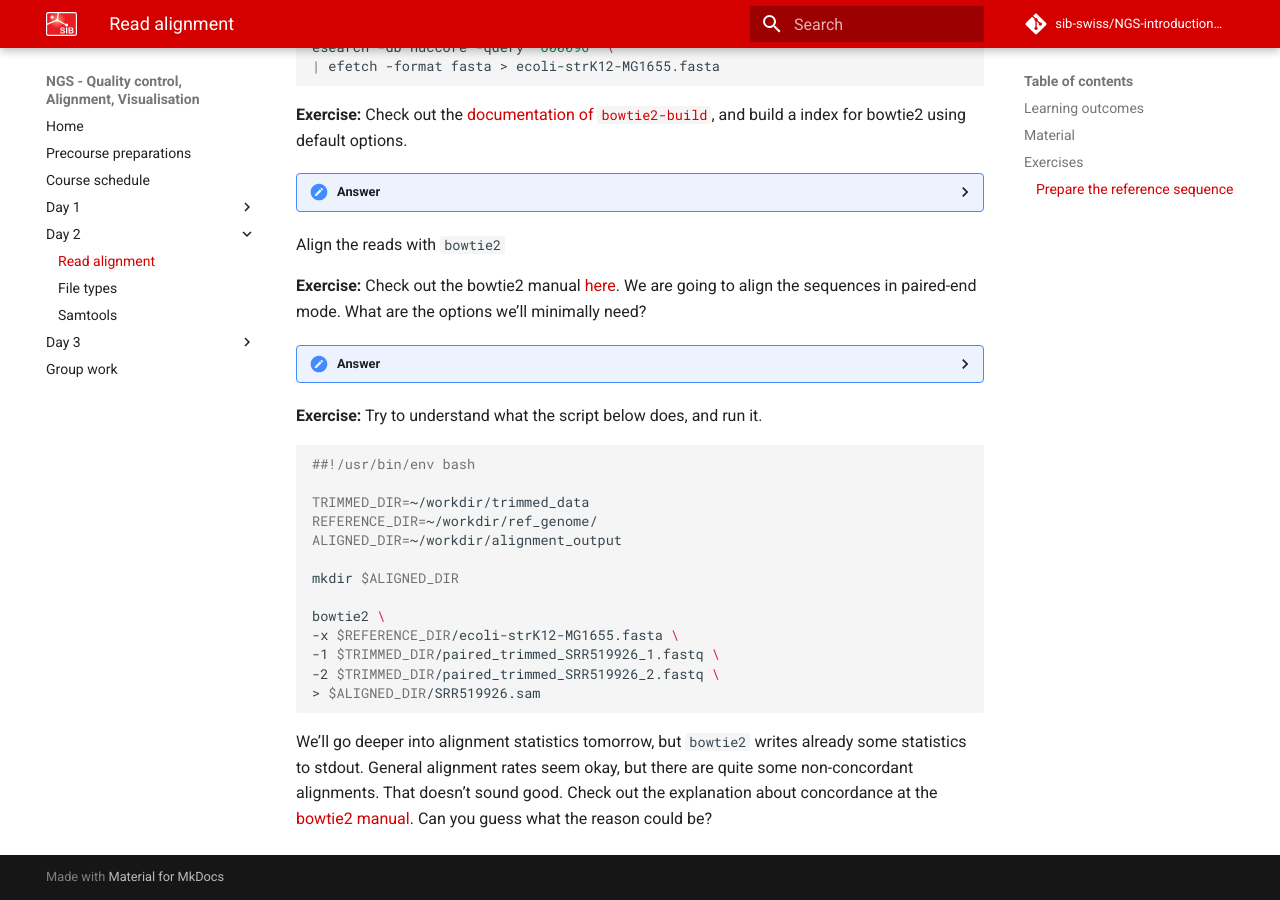
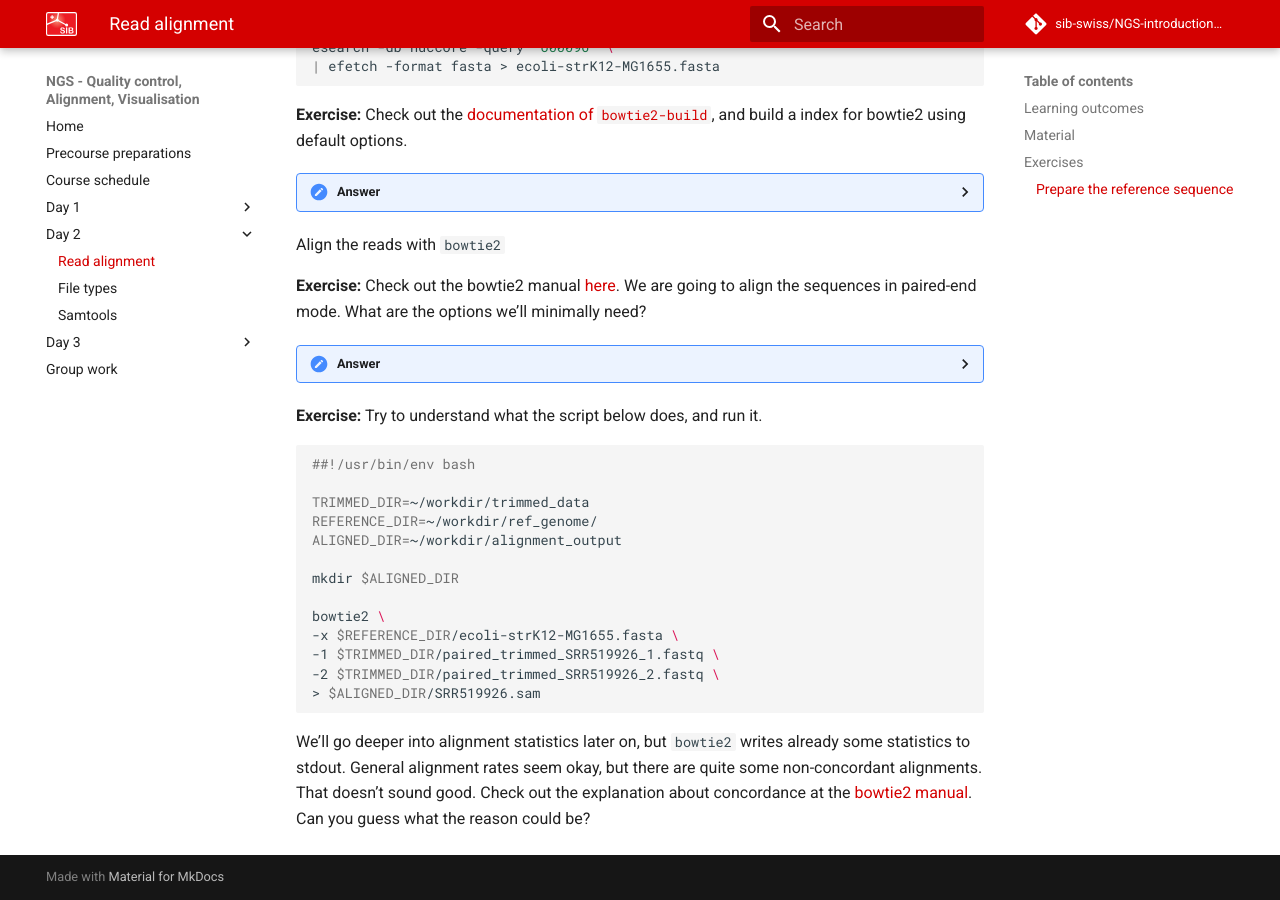
Before and after one commit to sib-swiss/NGS-introduction-training, an MkDocs documentation site: the page built from docs/day2/read_alignment.md, in a window 1280 px wide and 900 px high, scrolled down 861 px. Built offline with MkDocs 1.6.1 and Material for MkDocs 9.7.7, drawn with Linux system fonts in a browser that asks for light colours; comment, search, counter and statistics services are not loaded.

Commit message:
tomorrow to later on

````diff
--- a/docs/day2/read_alignment.md
+++ b/docs/day2/read_alignment.md
@@ -70,4 +70,4 @@ bowtie2 \
 > $ALIGNED_DIR/SRR519926.sam
 ```
 
-We'll go deeper into alignment statistics tomorrow, but `bowtie2` writes already some statistics to stdout. General alignment rates seem okay, but there are quite some non-concordant alignments. That doesn't sound good. Check out the explanation about concordance at the [bowtie2 manual](http://bowtie-bio.sourceforge.net/bowtie2/manual.shtml#concordant-pairs-match-pair-expectations-discordant-pairs-dont). Can you guess what the reason could be?
+We'll go deeper into alignment statistics later on, but `bowtie2` writes already some statistics to stdout. General alignment rates seem okay, but there are quite some non-concordant alignments. That doesn't sound good. Check out the explanation about concordance at the [bowtie2 manual](http://bowtie-bio.sourceforge.net/bowtie2/manual.shtml#concordant-pairs-match-pair-expectations-discordant-pairs-dont). Can you guess what the reason could be?
````
